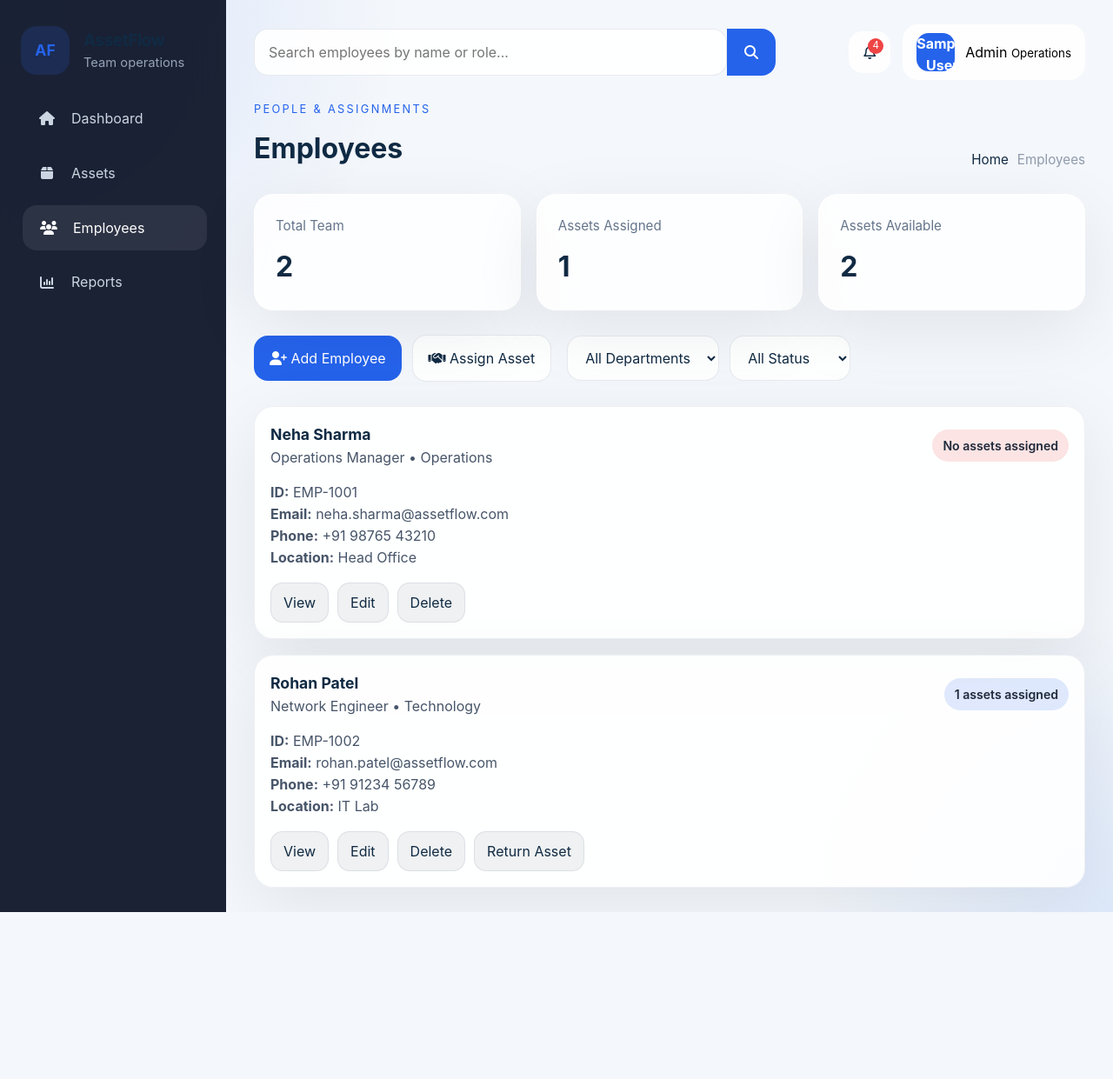
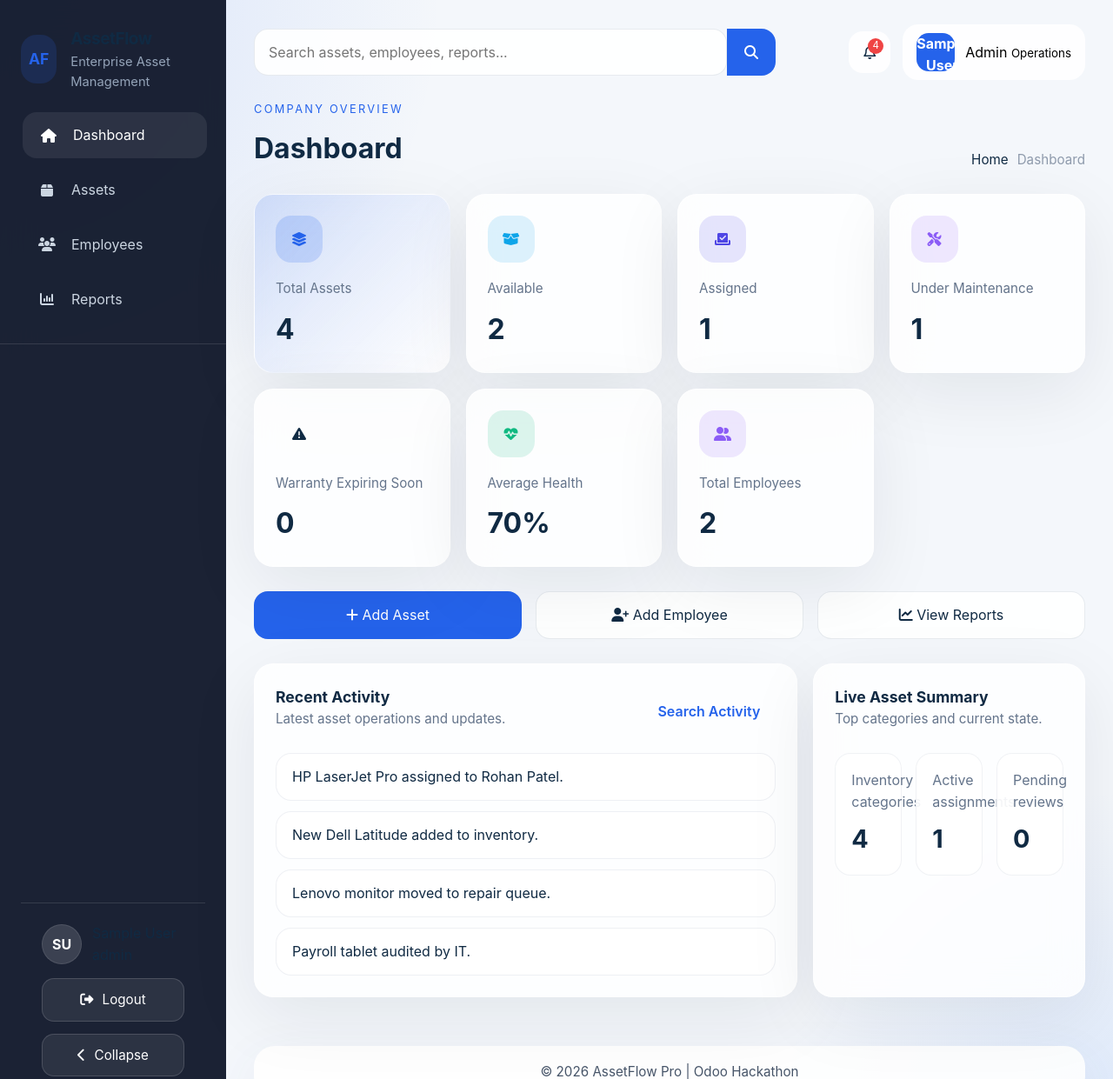
Before and after one commit to yashwnth-gundu-48/ODDO-hackthon, a plain HTML site: page employees.html in a window 1280 px wide. Shown: the top 1241 px of the page at 87% size. Before the commit the page ends 1049 px from the top, so only its background shows below. Drawn offline with nearby package versions, Linux system fonts and the light colour scheme; sample sign-in values are in the browser's storage.

Commit message:
Update employees.html

```diff
--- a/employees.html
+++ b/employees.html
@@ -3,22 +3,22 @@
 <head>
     <meta charset="UTF-8">
     <meta name="viewport" content="width=device-width, initial-scale=1.0">
-    <title>AssetFlow | Employees</title>
+    <title>AssetFlow | Dashboard</title>
     <link rel="stylesheet" href="style.css">
     <link rel="stylesheet" href="https://cdnjs.cloudflare.com/ajax/libs/font-awesome/6.6.0/css/all.min.css">
 </head>
-<body data-page="employees">
+<body data-page="dashboard">
     <div class="app-shell">
         <aside class="sidebar">
             <div class="brand">
                 <div class="brand-mark">AF</div>
                 <div>
                     <h1>AssetFlow</h1>
-                    <p>Team operations</p>
+                    <p>Enterprise Asset Management</p>
                 </div>
             </div>
             <nav class="nav-links">
-                <a class="nav-link" href="index.html">
+                <a class="nav-link active" href="index.html">
                     <i class="fa-solid fa-house"></i>
                     <span>Dashboard</span>
                 </a>
@@ -26,7 +26,7 @@
                     <i class="fa-solid fa-box"></i>
                     <span>Assets</span>
                 </a>
-                <a class="nav-link active" href="employees.html">
+                <a class="nav-link" href="employees.html">
                     <i class="fa-solid fa-users"></i>
                     <span>Employees</span>
                 </a>
@@ -35,20 +35,39 @@
                     <span>Reports</span>
                 </a>
             </nav>
+            <div class="sidebar-divider"></div>
+            <div class="sidebar-footer">
+                <div class="sidebar-user">
+                    <div class="sidebar-avatar">A</div>
+                    <div>
+                        <p>Admin</p>
+                        <span>Asset Manager</span>
+                    </div>
+                </div>
+                <button class="sidebar-logout">
+                    <i class="fa-solid fa-right-from-bracket"></i>
+                    Logout
+                </button>
+                <button class="sidebar-collapse" id="sidebarCollapseBtn">
+                    <i class="fa-solid fa-chevron-left"></i>
+                    <span>Collapse</span>
+                </button>
+            </div>
         </aside>
+
         <div class="content-area">
             <header class="topbar">
                 <button class="menu-toggle" aria-label="Toggle menu">
                     <i class="fa-solid fa-bars"></i>
                 </button>
                 <form class="top-search" onsubmit="return false;">
-                    <input type="search" placeholder="Search employees by name or role..." id="employeeSearch">
+                    <input type="search" placeholder="Search assets, employees, reports..." id="dashboardSearch">
                     <button><i class="fa-solid fa-magnifying-glass"></i></button>
                 </form>
                 <div class="top-actions">
                     <button class="icon-btn" aria-label="Notifications">
                         <i class="fa-regular fa-bell"></i>
-                        <span class="badge">1</span>
+                        <span class="badge">3</span>
                     </button>
                     <button class="profile-btn" aria-label="Profile">
                         <span class="avatar">AF</span>
@@ -59,143 +78,144 @@
                     </button>
                 </div>
             </header>
+
             <main class="page-content">
                 <section class="page-header">
                     <div>
-                        <p class="eyebrow">People & assignments</p>
-                        <h2>Employees</h2>
+                        <p class="eyebrow">Company Overview</p>
+                        <h2>Dashboard</h2>
                     </div>
                     <nav class="breadcrumbs">
                         <a href="index.html">Home</a>
-                        <span>Employees</span>
+                        <span>Dashboard</span>
                     </nav>
                 </section>
-                <section class="stats-grid small-grid">
-                    <article class="glass-card">
-                        <p>Total Team</p>
-                        <h3 id="employeeCount">0</h3>
+
+                <section class="stats-grid">
+                    <article class="glass-card primary-card">
+                        <div class="card-icon blue">
+                            <i class="fa-solid fa-layer-group"></i>
+                        </div>
+                        <div>
+                            <p>Total Assets</p>
+                            <h3 id="totalAssets">0</h3>
+                        </div>
                     </article>
                     <article class="glass-card">
-                        <p>Assets Assigned</p>
-                        <h3 id="employeeAssignedCount">0</h3>
+                        <div class="card-icon cyan">
+                            <i class="fa-solid fa-box-open"></i>
+                        </div>
+                        <div>
+                            <p>Available</p>
+                            <h3 id="availableAssets">0</h3>
+                        </div>
                     </article>
                     <article class="glass-card">
-                        <p>Assets Available</p>
-                        <h3 id="employeeAvailableCount">0</h3>
+                        <div class="card-icon indigo">
+                            <i class="fa-solid fa-check-to-slot"></i>
+                        </div>
+                        <div>
+                            <p>Assigned</p>
+                            <h3 id="assignedAssets">0</h3>
+                        </div>
+                    </article>
+                    <article class="glass-card">
+                        <div class="card-icon violet">
+                            <i class="fa-solid fa-tools"></i>
+                        </div>
+                        <div>
+                            <p>Under Maintenance</p>
+                            <h3 id="pendingReviews">0</h3>
+                        </div>
+                    </article>
+                    <article class="glass-card">
+                        <div class="card-icon orange">
+                            <i class="fa-solid fa-triangle-exclamation"></i>
+                        </div>
+                        <div>
+                            <p>Warranty Expiring Soon</p>
+                            <h3 id="warrantyExpiringSoon">0</h3>
+                        </div>
+                    </article>
+                    <article class="glass-card">
+                        <div class="card-icon green">
+                            <i class="fa-solid fa-heart-pulse"></i>
+                        </div>
+                        <div>
+                            <p>Average Health</p>
+                            <h3 id="averageHealth">0%</h3>
+                        </div>
+                    </article>
+                    <article class="glass-card">
+                        <div class="card-icon violet">
+                            <i class="fa-solid fa-user-group"></i>
+                        </div>
+                        <div>
+                            <p>Total Employees</p>
+                            <h3 id="employeesCount">0</h3>
+                        </div>
                     </article>
                 </section>
-                <section class="table-toolbar">
-                    <div class="toolbar-group">
-                        <button class="primary-btn" id="openEmployeeModalBtn">
+
+                <section class="actions-grid">
+                    <button class="primary-btn" onclick="location.href='assets.html'">
+                        <i class="fa-solid fa-plus"></i>
+                        Add Asset
+                    </button>
+                    <button class="secondary-btn" onclick="location.href='employees.html'">
                         <i class="fa-solid fa-user-plus"></i>
                         Add Employee
                     </button>
-                        <button class="secondary-btn" id="openAssignAssetModalBtn">
-                            <i class="fa-solid fa-handshake"></i>
-                            Assign Asset
+                    <button class="secondary-btn" onclick="location.href='reports.html'">
+                        <i class="fa-solid fa-chart-line"></i>
+                        View Reports
                     </button>
+                </section>
+
+                <section class="dashboard-panels">
+                    <article class="glass-card panel-card">
+                        <div class="panel-header">
+                            <div>
+                                <h3>Recent Activity</h3>
+                                <p>Latest asset operations and updates.</p>
                             </div>
-                    <div class="toolbar-group">
-                        <select id="employeeDepartmentFilter">
-                            <option value="all">All Departments</option>
-                            <option value="Technology">Technology</option>
-                            <option value="Operations">Operations</option>
-                            <option value="Finance">Finance</option>
-                        </select>
-                        <select id="employeeAssetFilter">
-                            <option value="all">All Status</option>
-                            <option value="hasAssets">Has Assets</option>
-                            <option value="noAssets">No Assets</option>
-                        </select>
+                            <button class="text-btn" onclick="document.getElementById('dashboardSearch').focus();">Search Activity</button>
                         </div>
+                        <ul class="activity-list" id="recentActivity">
+                            <!-- Activity items generated by JavaScript -->
+                        </ul>
+                    </article>
+                    <article class="glass-card panel-card">
+                        <div class="panel-header">
+                            <div>
+                                <h3>Live Asset Summary</h3>
+                                <p>Top categories and current state.</p>
+                            </div>
+                        </div>
+                        <div class="summary-blocks">
+                            <div>
+                                <span>Inventory categories</span>
+                                <strong id="categoryCount">0</strong>
+                            </div>
+                            <div>
+                                <span>Active assignments</span>
+                                <strong id="activeAssignments">0</strong>
+                            </div>
+                            <div>
+                                <span>Pending reviews</span>
+                                <strong id="pendingReviews">0</strong>
+                            </div>
+                        </div>
+                    </article>
                 </section>
-                <section class="employee-content" id="employeeContent"></section>
             </main>
+            <footer class="page-footer">© 2026 AssetFlow Pro | Odoo Hackathon</footer>
         </div>
     </div>
 
-    <div class="modal-overlay hidden" id="employeeModalOverlay">
-        <div class="modal-card">
-            <div class="modal-header">
-                <div>
-                    <h3 id="employeeModalTitle">Add Employee</h3>
-                    <p>Store employee profile information.</p>
-                </div>
-                <button class="icon-btn close-modal" aria-label="Close employee modal">
-                    <i class="fa-solid fa-xmark"></i>
-                </button>
-            </div>
-            <form id="employeeForm">
-                <div class="form-grid">
-                    <label>
-                        Full Name
-                        <input type="text" name="name" required>
-                    </label>
-                    <label>
-                        Employee ID
-                        <input type="text" name="id" required>
-                    </label>
-                    <label>
-                        Role
-                        <input type="text" name="role" required>
-                    </label>
-                    <label>
-                        Department
-                        <input type="text" name="department" required>
-                    </label>
-                    <label>
-                        Email
-                        <input type="email" name="email" required>
-                    </label>
-                    <label>
-                        Phone
-                        <input type="tel" name="phone" required>
-                    </label>
-                    <label>
-                        Location
-                        <input type="text" name="location" required>
-                    </label>
-                </div>
-                <div class="modal-actions">
-                    <button type="button" class="secondary-btn close-modal">Cancel</button>
-                    <button type="submit" class="primary-btn">Save Employee</button>
-                </div>
-            </form>
-        </div>
-    </div>
-
-    <div class="modal-overlay hidden" id="assignModalOverlay">
-        <div class="modal-card">
-            <div class="modal-header">
-                <div>
-                    <h3>Assign Asset</h3>
-                    <p>Give an available asset to a team member.</p>
-                </div>
-                <button class="icon-btn close-modal" aria-label="Close assign modal">
-                    <i class="fa-solid fa-xmark"></i>
-                </button>
-            </div>
-            <form id="assignForm">
-                <div class="form-grid">
-                    <label>
-                        Employee
-                        <select name="employeeId" required></select>
-                    </label>
-                    <label>
-                        Available Asset
-                        <select name="assetId" required></select>
-                    </label>
-                </div>
-                <div class="modal-actions">
-                    <button type="button" class="secondary-btn close-modal">Cancel</button>
-                    <button type="submit" class="primary-btn">Assign</button>
-                </div>
-            </form>
-        </div>
-    </div>
-
-    <div class="toast-container" id="toastContainer"></div>
-    <div class="loading-overlay" id="loadingOverlay">
+    <div class="toast-container" id="toastContainer" role="status" aria-live="polite" aria-atomic="true"></div>
+    <div class="notification-panel" id="notificationPanel" aria-hidden="true"></div>
+    <div class="loading-overlay hidden" id="loadingOverlay">
         <div class="loader"></div>
     </div>
 
```
Lines whose indentation alone changed are shown as unchanged.
